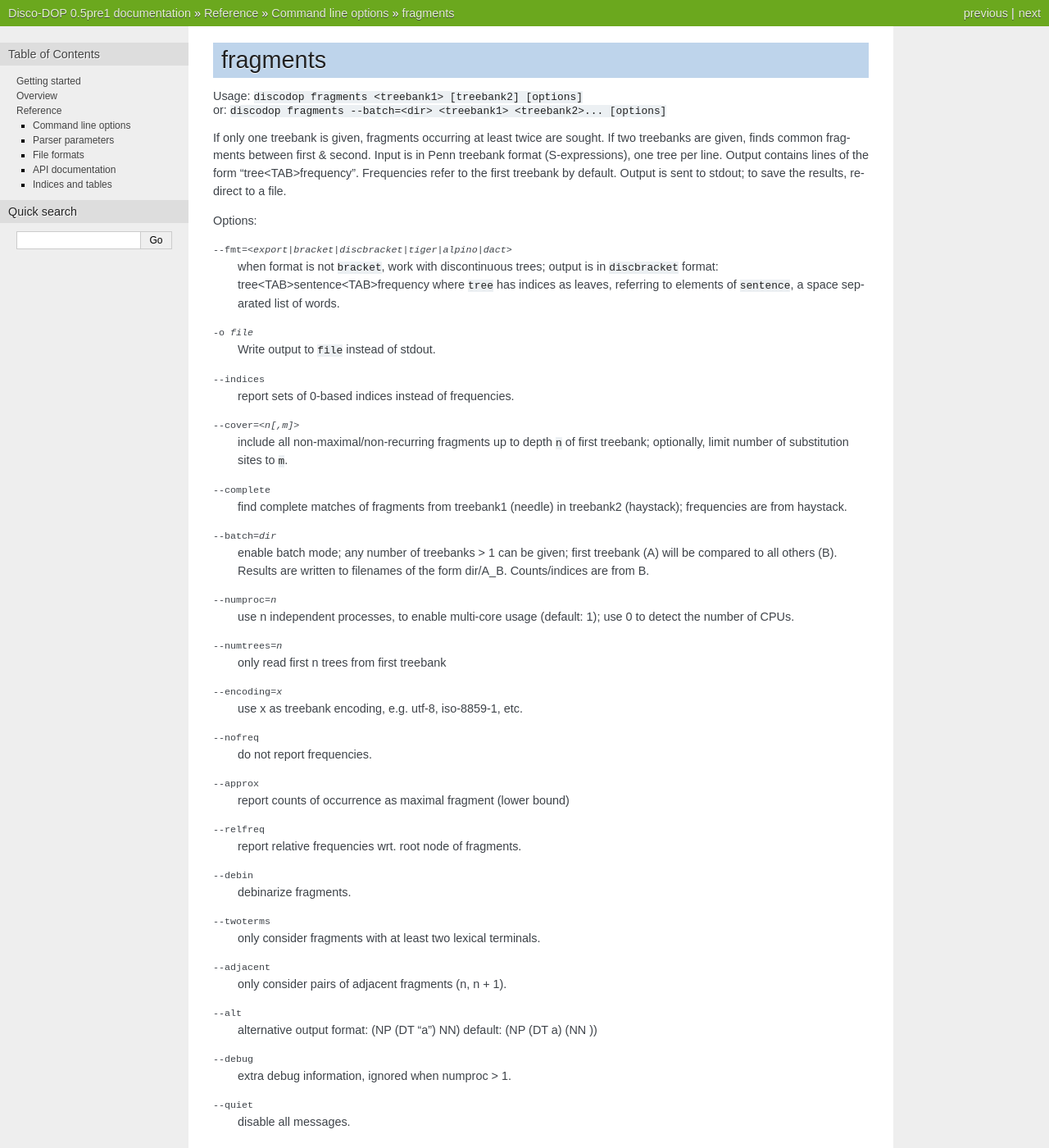
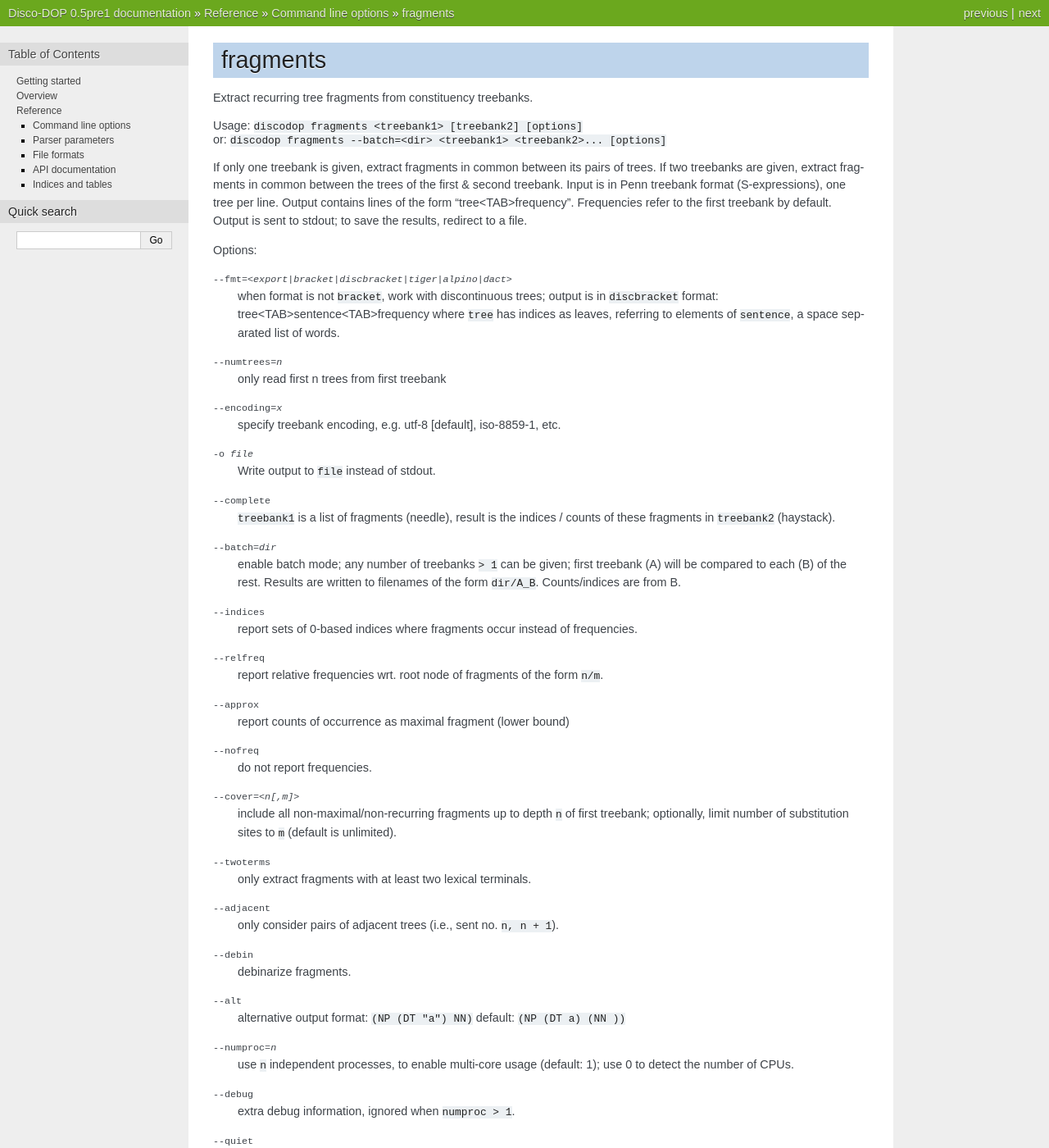
Before and after one commit to andreasvc/disco-dop, a Sphinx documentation site: the page built from docs/cli/fragments.rst, in a window 1280 px wide and 1400 px high. Shown: the whole window at 82% size. Built offline with Sphinx 7.4.7, drawn with Linux system fonts in a browser that asks for light colours.

```diff
--- a/docs/cli/fragments.rst
+++ b/docs/cli/fragments.rst
@@ -1,11 +1,14 @@
 
 fragments
 ---------
+Extract recurring tree fragments from constituency treebanks.
+
 | Usage: ``discodop fragments <treebank1> [treebank2] [options]``
 | or: ``discodop fragments --batch=<dir> <treebank1> <treebank2>... [options]``
 
-If only one treebank is given, fragments occurring at least twice are sought.
-If two treebanks are given, finds common fragments between first & second.
+If only one treebank is given, extract fragments in common between its pairs of
+trees. If two treebanks are given, extract fragments in common between the
+trees of the first & second treebank.
 Input is in Penn treebank format (S-expressions), one tree per line.
 Output contains lines of the form "tree<TAB>frequency".
 Frequencies refer to the first treebank by default.
@@ -20,31 +23,32 @@
               where ``tree`` has indices as leaves, referring to elements of
               ``sentence``, a space separated list of words.
 
+--numtrees=n  only read first n trees from first treebank
+--encoding=x  specify treebank encoding, e.g. utf-8 [default], iso-8859-1, etc.
 -o file       Write output to ``file`` instead of stdout.
---indices     report sets of 0-based indices instead of frequencies.
+--complete    ``treebank1`` is a list of fragments (needle), result is the
+              indices / counts of these fragments in ``treebank2`` (haystack).
+--batch=dir   enable batch mode; any number of treebanks ``> 1`` can be given;
+              first treebank (A) will be compared to each (B) of the rest.
+              Results are written to filenames of the form ``dir/A_B``.
+              Counts/indices are from B.
+--indices     report sets of 0-based indices where fragments occur instead of
+              frequencies.
 
+--relfreq     report relative frequencies wrt. root node of fragments of the form ``n/m``.
+--approx      report counts of occurrence as maximal fragment (lower bound)
+--nofreq      do not report frequencies.
 --cover=<n[,m]>
               include all non-maximal/non-recurring fragments up to depth ``n``
               of first treebank; optionally, limit number of substitution
-              sites to ``m``.
+              sites to ``m`` (default is unlimited).
 
---complete    find complete matches of fragments from treebank1 (needle) in
-              treebank2 (haystack); frequencies are from haystack.
---batch=dir   enable batch mode; any number of treebanks > 1 can be given;
-              first treebank (A) will be compared to all others (B).
-              Results are written to filenames of the form dir/A_B.
-              Counts/indices are from B.
---numproc=n   use n independent processes, to enable multi-core usage
+--twoterms    only extract fragments with at least two lexical terminals.
+--adjacent    only consider pairs of adjacent trees (i.e., sent no. ``n, n + 1``).
+--debin       debinarize fragments.
+--alt         alternative output format: ``(NP (DT "a") NN)``
+              default: ``(NP (DT a) (NN ))``
+--numproc=n   use ``n`` independent processes, to enable multi-core usage
               (default: 1); use 0 to detect the number of CPUs.
---numtrees=n  only read first n trees from first treebank
---encoding=x  use x as treebank encoding, e.g. utf-8, iso-8859-1, etc.
---nofreq      do not report frequencies.
---approx      report counts of occurrence as maximal fragment (lower bound)
---relfreq     report relative frequencies wrt. root node of fragments.
---debin       debinarize fragments.
---twoterms    only consider fragments with at least two lexical terminals.
---adjacent    only consider pairs of adjacent fragments (n, n + 1).
---alt         alternative output format: (NP (DT "a") NN)
-              default: (NP (DT a) (NN ))
---debug       extra debug information, ignored when numproc > 1.
+--debug       extra debug information, ignored when ``numproc > 1``.
 --quiet       disable all messages.
--- a/docs/cli/grammar.rst
+++ b/docs/cli/grammar.rst
@@ -58,10 +58,10 @@
           compress output with gzip, view with ``zless`` &c.
 
 --packed
-          use packed graph encoding for DOP reduction
+          use packed graph encoding for DOP reduction.
 
 --bitpar
-          produce an unbinarized grammar for use with bitpar
+          produce an unbinarized grammar for use with bitpar.
 
 -s X
           start symbol to use for PTSG.
@@ -76,7 +76,7 @@
 When a PCFG is requested, or the input format is ``bracket`` (Penn format), the
 output will be in bitpar format. Otherwise the grammar is written as a PLCFRS.
 The encoding of the input treebank may be specified. Output encoding will be
-ASCII for the rules, and utf-8 for the lexicon.
+ASCII for the rules, and UTF-8 for the lexicon.
 
 The PLCFRS format is as follows. Rules are delimited by newlines.
 Fields are separated by tabs. The fields are::
--- a/docs/cli/parser.rst
+++ b/docs/cli/parser.rst
@@ -1,7 +1,7 @@
 
 parser
 ------
-A command line interface for parsing new texts with an existing grammar.
+A command line interface for parsing sentences with an existing grammar.
 
 | Usage: ``discodop parser [options] <grammar/> [input files]``
 | or:    ``discodop parser --simple [options] <rules> <lexicon> [input [output]]``
--- a/docs/cli/runexp.rst
+++ b/docs/cli/runexp.rst
@@ -1,6 +1,8 @@
 
 runexp
 ------
+Run an experiment given a parameter file. Does grammar extraction, parsing, and evaluation.
+
 Usage: ``discodop runexp <parameter file> [--rerun]``
 
 If a parameter file is given, an experiment is run. See the file sample.prm for
--- a/docs/cli/treedraw.rst
+++ b/docs/cli/treedraw.rst
@@ -1,6 +1,8 @@
 
 treedraw
 --------
+Visualize parse trees with ASCII art.
+
 Usage: ``discodop treedraw [<treebank>...] [options]``
 
 --fmt=<export|bracket|discbracket|tiger|alpino|dact>
--- a/docs/cli/treetransforms.rst
+++ b/docs/cli/treetransforms.rst
@@ -5,8 +5,8 @@
 
 Usage: ``discodop treetransforms <action> [input [output]] [options]``
 
-where input and output are treebanks; standard in/output is used if not given.
-action is one of::
+where ``input`` and ``output`` are treebanks; standard in/output is used if not given.
+``action`` is one of::
 
     none
     binarize [-h x] [-v x] [--factor=left|right]
```
Also changed, not shown: 5 other files.
